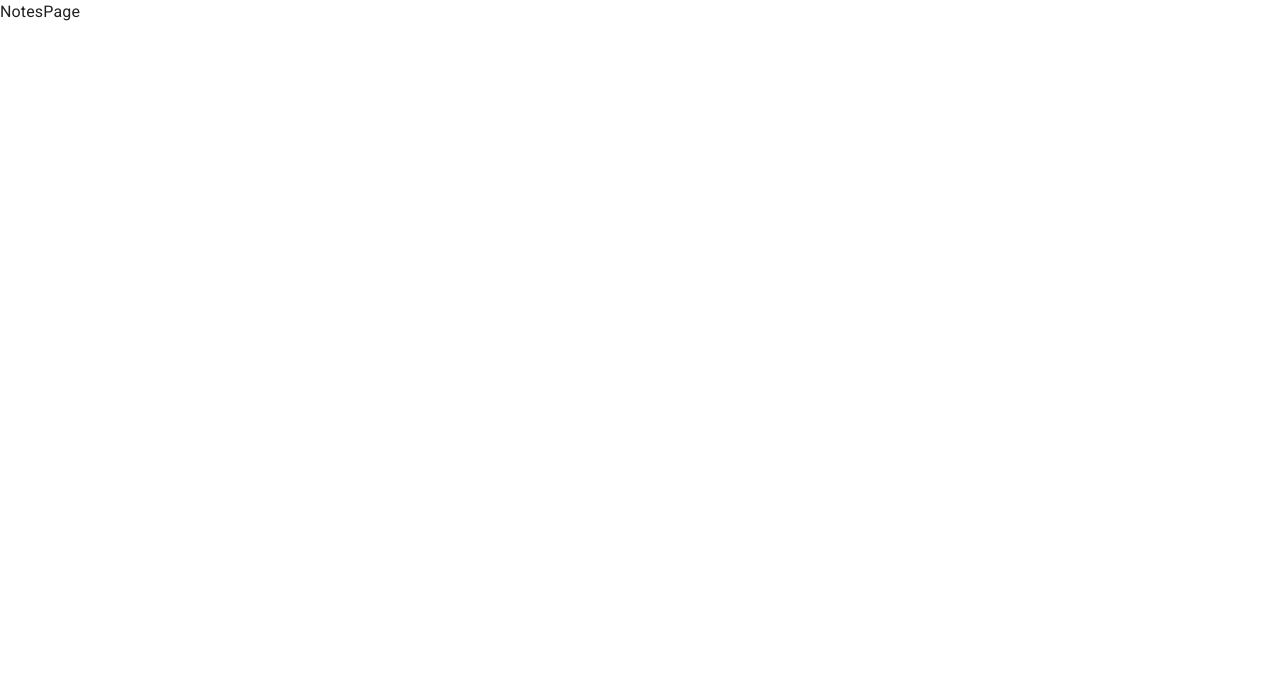
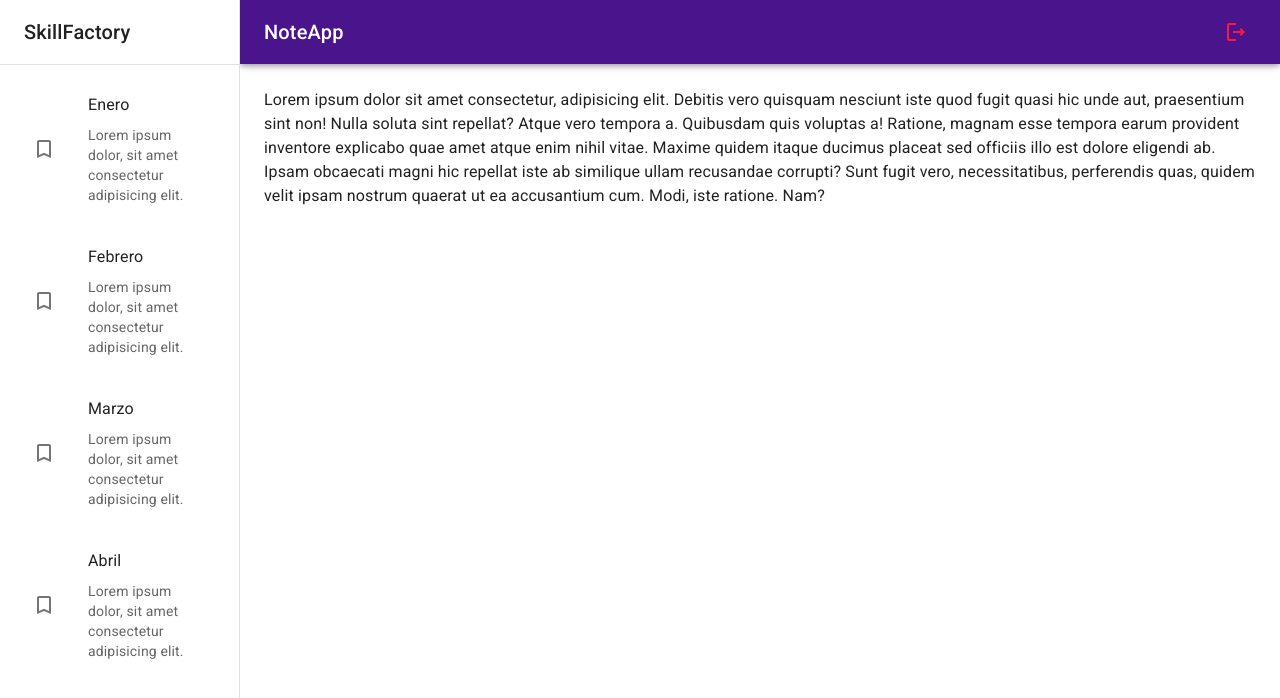
Before and after one commit to BetoAvalith/Notes-App-MUI, a React (Vite) app: page / in a window 1280 px wide. Shown: the top 698 px of the page. Built offline with nearby package versions, Linux system fonts and the light colour scheme.

Commit message:
Clase 27

```diff
--- /dev/null
+++ b/src/auth/layout/AuthLayout.jsx
@@ -0,0 +1,29 @@
+import { Grid, Typography } from "@mui/material";
+
+
+export const AuthLayout = ({ children, title = '' }) => {
+  return (
+    <Grid
+      container
+      spacing={0}
+      direction="row"
+      alignItems="center"
+      justifyContent="center"
+      sx={{ minHeight: "100vh", backgroundColor: "primary.main", padding: 4 }}
+    >
+      <Grid
+        item
+        xs={12}
+        sm={8}
+        md={4}
+        className="box-shadow"
+        sx={{ backgroundColor: "#fff", padding: 3, borderRadius: 2 }}
+      >
+        <Typography variant="h5" sx={{ mb: 1 }}>
+          {title}
+        </Typography>
+        {children}
+      </Grid>
+    </Grid>
+  );
+};
--- a/src/auth/pages/LoginPage.jsx
+++ b/src/auth/pages/LoginPage.jsx
@@ -1,7 +1,50 @@
-import React from 'react'
+import { Link as RouterLink } from "react-router-dom";
+
+import { AuthLayout } from "../layout/AuthLayout";
+
+import { Button, Grid, Link, TextField, Typography } from "@mui/material";
+
+import { Google } from "@mui/icons-material";
 
 export const LoginPage = () => {
   return (
-    <div>LoginPage</div>
-  )
-}
+    <AuthLayout title='Login'>
+        <form>
+          <Grid item xs={12} sx={{ mt: 2 }}>
+            <TextField
+              label="Correo"
+              type="email"
+              placeholder="correo@gmail.com"
+              fullWidth
+            />
+          </Grid>
+          <Grid item xs={12} sx={{ mt: 2 }}>
+            <TextField
+              label="Contraseña"
+              type="password"
+              placeholder="Contraseña"
+              fullWidth
+            />
+          </Grid>
+          <Grid container spacing={1} sx={{ mb: 2, mt: 1 }}>
+            <Grid item xs={12} sx={{ mt: 2 }}>
+              <Button variant="contained" fullWidth>
+                <Typography sx={{ ml: 1 }}>Login</Typography>
+              </Button>
+            </Grid>
+            <Grid item xs={12} sx={{ mt: 2 }}>
+              <Button variant="contained" fullWidth>
+                <Google />
+                <Typography sx={{ ml: 1 }}>Google</Typography>
+              </Button>
+            </Grid>
+          </Grid>
+          <Grid container direction="row" justifyContent="end">
+            <Link component={RouterLink} color="inherit" to="/auth/register">
+              Crear una cuenta
+            </Link>
+          </Grid>
+        </form>
+      </AuthLayout>
+  );
+};
--- a/src/auth/pages/RegisterPage.jsx
+++ b/src/auth/pages/RegisterPage.jsx
@@ -1,7 +1,52 @@
-import React from 'react'
+import { Link as RouterLink } from "react-router-dom";
+
+import { AuthLayout } from "../layout/AuthLayout";
+
+import { Button, Grid, Link, TextField, Typography } from "@mui/material";
+
+import { Google } from "@mui/icons-material";
 
 export const RegisterPage = () => {
   return (
-    <div>RegisterPage</div>
-  )
-}
+    <AuthLayout title='Crear cuenta'>
+        <form>
+        <Grid item xs={12} sx={{ mt: 2 }}>
+            <TextField
+              label="Nombre Completo"
+              type="text"
+              placeholder="Nombre Completo"
+              fullWidth
+            />
+          </Grid>
+          <Grid item xs={12} sx={{ mt: 2 }}>
+            <TextField
+              label="Correo"
+              type="email"
+              placeholder="correo@gmail.com"
+              fullWidth
+            />
+          </Grid>
+          <Grid item xs={12} sx={{ mt: 2 }}>
+            <TextField
+              label="Contraseña"
+              type="password"
+              placeholder="Contraseña"
+              fullWidth
+            />
+          </Grid>
+          <Grid container spacing={1} sx={{ mb: 2, mt: 1 }}>
+            <Grid item xs={12} sx={{ mt: 2 }}>
+              <Button variant="contained" fullWidth>
+                <Typography sx={{ ml: 1 }}>Crear cuenta</Typography>
+              </Button>
+            </Grid>
+          </Grid>
+          <Grid container direction="row" justifyContent="end">
+            <Link component={RouterLink} color="inherit" to="/auth/login">
+              Ya tengo una cuenta
+            </Link>
+          </Grid>
+        </form>
+      </AuthLayout>
+  );
+};
--- /dev/null
+++ b/src/notes/components/NavBar.jsx
@@ -0,0 +1,48 @@
+import { LogoutOutlined, MenuOutlined } from '@mui/icons-material'
+import { AppBar, Grid, IconButton, Toolbar, Typography } from '@mui/material'
+import React from 'react'
+
+export const NavBar = ({drawerWidth = 240}) => {
+
+  return (
+    <AppBar
+        position='fixed'
+        sx={{
+            width: { sm: `calc(100% - ${drawerWidth}px)` },
+            ml: { sm: `${drawerWidth}px` }
+        }}
+    >
+        <Toolbar>
+            <IconButton
+                color='inherit'
+                edge='start'
+                sx={{mr: 2, display: {sm: 'none'}}}
+            >
+                <MenuOutlined />
+            </IconButton>
+
+            <Grid
+                container
+                direction='row'
+                justifyContent='space-between'
+                alignItems='center'
+            >
+                <Typography
+                    variant='h6'
+                    noWrap
+                    component='div'
+                >
+                    NoteApp
+                </Typography>
+                <IconButton
+                    color='error'
+                >
+                    <LogoutOutlined />
+                </IconButton>
+            </Grid>
+
+        </Toolbar>
+
+    </AppBar>
+  )
+}
--- /dev/null
+++ b/src/notes/components/SideBar.jsx
@@ -0,0 +1,60 @@
+import { TurnedInNot } from "@mui/icons-material";
+import {
+  Box,
+  Divider,
+  Drawer,
+  Grid,
+  List,
+  ListItem,
+  ListItemButton,
+  ListItemIcon,
+  ListItemText,
+  Toolbar,
+  Typography,
+} from "@mui/material";
+
+export const SideBar = ({ drawerWidth = 240 }) => {
+  return (
+    <Box
+      component="nav"
+      sx={{ width: { sm: drawerWidth }, flexShrink: { sm: 0 } }}
+    >
+      <Drawer
+        variant="persistent"
+        open
+        sx={{
+          display: { xs: "block" },
+          "& .MuiDrawer-paper": { boxSizing: "border-box", width: drawerWidth },
+        }}
+      >
+        <Toolbar>
+          <Typography variant="h6" noWrap component="div">
+            SkillFactory
+          </Typography>
+        </Toolbar>
+
+        <Divider />
+
+        <List>
+          {["Enero", "Febrero", "Marzo", "Abril"].map((text) => (
+            <ListItem key={text}>
+              <ListItemButton>
+                <ListItemIcon>
+                  <TurnedInNot />
+                </ListItemIcon>
+                <Grid container>
+                  <ListItemText primary={text} />
+                  <ListItemText
+                    secondary={
+                      "Lorem ipsum dolor, sit amet consectetur adipisicing elit."
+                    }
+                  />
+                </Grid>
+              </ListItemButton>
+            </ListItem>
+          ))}
+        </List>
+      </Drawer>
+    </Box>
+  );
+};
--- /dev/null
+++ b/src/notes/components/index.js
@@ -0,0 +1,2 @@
+export * from './NavBar';
+export * from './SideBar';
--- /dev/null
+++ b/src/notes/layout/NotesLayout.jsx
@@ -0,0 +1,25 @@
+import { Box, Toolbar } from '@mui/material'
+import React from 'react'
+import { NavBar, SideBar } from '../components'
+
+const drawerWidth = 240;
+
+export const NotesLayout = ({children}) => {
+
+  return (
+    <Box sx={{display: 'flex'}}>
+
+        <NavBar drawerWidth={drawerWidth} />
+
+        <SideBar drawerWidth={drawerWidth} />
+
+        <Box
+            component='main'
+            sx={{ flexGrow: 1, padding: 3 }}
+        >
+            <Toolbar />
+            {children}
+        </Box>
+    </Box>
+  )
+}
--- a/src/notes/pages/NotesPage.jsx
+++ b/src/notes/pages/NotesPage.jsx
@@ -1,7 +1,16 @@
 import React from 'react'
+import { Typography } from '@mui/material'
+import { NoteAddOutlined } from '@mui/icons-material'
+import { NotesLayout } from '../layout/NotesLayout'
 
 export const NotesPage = () => {
   return (
-    <div>NotesPage</div>
+    <NotesLayout>
+      <Typography>
+        Lorem ipsum dolor sit amet consectetur, adipisicing elit. Debitis vero quisquam nesciunt iste quod fugit quasi hic unde aut, praesentium sint non! Nulla soluta sint repellat? Atque vero tempora a.
+        Quibusdam quis voluptas a! Ratione, magnam esse tempora earum provident inventore explicabo quae amet atque enim nihil vitae. Maxime quidem itaque ducimus placeat sed officiis illo est dolore eligendi ab.
+        Ipsam obcaecati magni hic repellat iste ab similique ullam recusandae corrupti? Sunt fugit vero, necessitatibus, perferendis quas, quidem velit ipsam nostrum quaerat ut ea accusantium cum. Modi, iste ratione. Nam?
+      </Typography>
+    </NotesLayout>
   )
 }
```
Also changed, not shown: src/theme/purpleTheme.js (line endings or trailing spaces).
